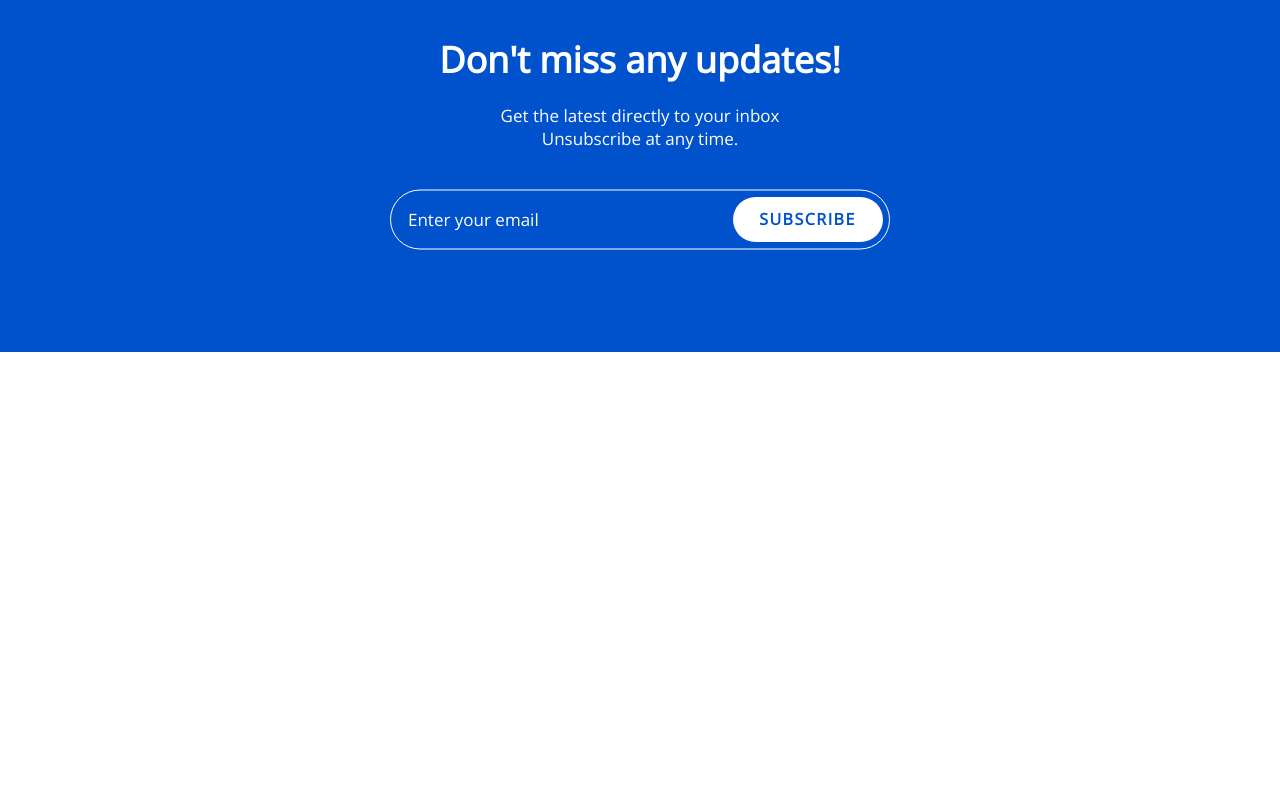
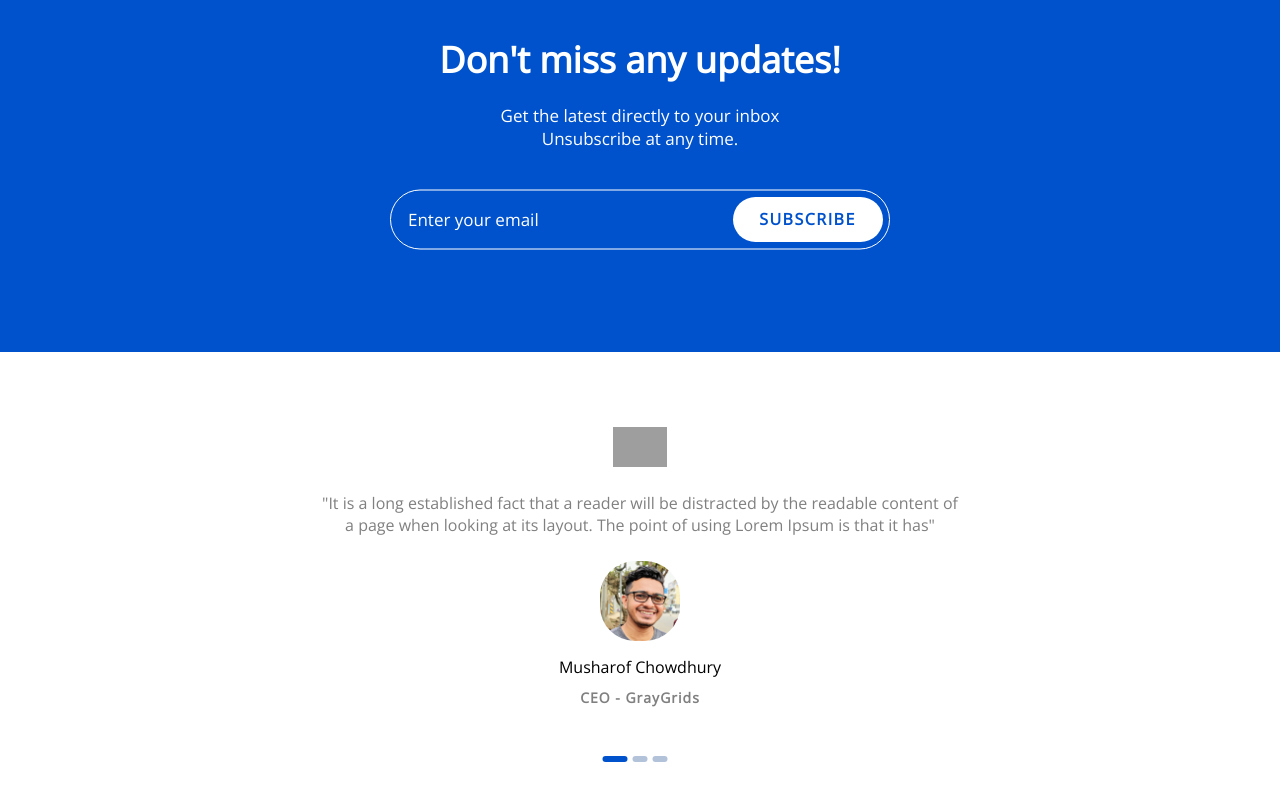
Before and after one commit to matiasdimuro/Startup-Template-1, a plain HTML site: page index.html in a window 1280 px wide. Shown: the part 4848-5648 px from the top of the page. Before the commit the page ends 5200 px from the top, so only its background shows below. Drawn offline with nearby package versions, Linux system fonts and the light colour scheme; grey boxes are pictures that could not be loaded.

Commit message:
Termino Testimonials Article

```diff
--- a/css/media_queries.css
+++ b/css/media_queries.css
@@ -404,6 +404,20 @@
 
         border-radius: 25px;
     }
+
+    /* TESTIMONIALS SECTION */
+    #testimonials_slider {
+        min-width: 300px;
+        max-width: 300px;
+    }
+
+    #testimonials_slider label {
+        bottom: 60px;
+    }
+
+    #slide_container section p:first-of-type {
+        font-size: 14px;
+    }
 }
 
 /* BREAKPOINT: ADAPTO TEXTO DENTRO DEL CONTENEDOR "VIDEO". */
--- /dev/null
+++ b/css/testimonials_article.css
@@ -0,0 +1,139 @@
+@import url(./general.css);
+
+#testimonials_article {
+    position: relative;
+
+    width: 100%;
+    min-height: 500px;
+
+    display: grid;
+    place-items: center;
+
+    background-color: var(--light);
+}
+
+#testimonials_slider {
+    min-width: 400px;
+    max-width: 810px;
+    height: 350px;
+}
+
+#testim-1, #testim-2, #testim-3 {
+    display: none;
+}
+
+#testimonials_slider label {
+    position: absolute;
+    bottom: 90px;
+    transform: translateX(-50%);
+
+    width: 15px;
+    height: 6px;
+    border-radius: 3px;
+
+    cursor: pointer;
+    z-index: 100;
+
+    background-color: rgba(56, 97, 157, 0.39);
+
+    transition: all .2s;
+}
+
+/* Posicion de Botones del Slider  */
+#testimonials_slider label:nth-of-type(1) {
+    left: calc(50% - 25px);
+}
+#testimonials_slider label:nth-of-type(2) {
+    left: 50%;
+}
+#testimonials_slider label:nth-of-type(3) {
+    left: calc(50% + 20px);
+}
+
+/* Accion de Cada Boton del Slider */
+#testim-1:checked ~ label:nth-of-type(1) {
+    left: calc(50% - 25px);
+    width: 25px;
+    background-color: var(--blue_primary);
+}
+#testim-2:checked ~ label:nth-of-type(2) {
+    width: 25px;
+    background-color: var(--blue_primary);
+}
+#testim-2:checked ~ label:nth-of-type(3) {
+    left: calc(50% + 25px);
+}
+#testim-3:checked ~ label:nth-of-type(3) {
+    width: 25px;
+    background-color: var(--blue_primary);
+    left: calc(50% + 28px);
+}
+
+#testim-2:checked ~ #slide_container > section {
+    transform: translateX(-100%);
+}
+#testim-3:checked ~ #slide_container > section {
+    transform: translateX(-200%);
+}
+
+
+#slide_container {
+    position: relative;
+    top: 50%;
+    left: 50%;
+    transform: translate(-50%, -50%);
+
+    width: 100%;
+    height: inherit;
+    overflow: hidden;
+
+    display: flex;
+}
+
+
+#slide_container section {
+    min-width: 100%;
+    max-width: 100%;
+    height: inherit;
+
+    text-align: center;
+
+    color: brown;
+    /* border: 1px solid brown; */
+
+    transition: all .6s;
+}
+
+#slide_container section img:first-child {
+    height: 40px;
+    margin-bottom: 20px;
+}
+
+#slide_container section p {
+    margin-bottom: 25px;
+    color: grey;
+}
+
+#slide_container section p:first-of-type {
+    display: block;
+    max-width: 80%;
+    margin-left: auto;
+    margin-right: auto;
+}
+
+#slide_container section .photo {
+    width: 80px;
+    height:  80px;
+    border-radius: 35px;
+}
+
+#slide_container > section > .name_test {
+    color: black;
+    margin: 10px;
+}
+
+#slide_container > section > .name_test + p {
+    font-size: 14px;
+    font-weight: bold;
+    letter-spacing: 1px;
+}
--- a/index.html
+++ b/index.html
@@ -15,6 +15,7 @@
     <link rel="stylesheet" href="./css/pricing_plans_article.css">
     <link rel="stylesheet" href="./css/team_article.css">
     <link rel="stylesheet" href="./css/suscribe_article.css">
+    <link rel="stylesheet" href="./css/testimonials_article.css">
     <link rel="stylesheet" href="./css/media_queries.css">
 
     <title>Startup #1</title>
@@ -346,8 +347,55 @@
         </section>
     </article>
 
-    <article>
-        <section></section>
+    <article id="testimonials_article">
+        <article id="testimonials_slider">
+            <input id="testim-1" type="radio" name="tetsimonials" checked>
+            <input id="testim-2" type="radio" name="tetsimonials">
+            <input id="testim-3" type="radio" name="tetsimonials">
+
+            <label for="testim-1"></label>
+            <label for="testim-2"></label>
+            <label for="testim-3"></label>
+
+            <div id="slide_container">
+                <section>
+                    <img
+                        src="https://demo.ayroui.com/templates/startup-template/assets/images/testimonial/brand1.svg"
+                        alt="GrayGrids Logo" class="startup">
+                    <p>
+                        "It is a long established fact that a reader will be distracted by the readable content of a page when looking at its layout. The point of using Lorem Ipsum is that it has"
+                    </p>
+                    <img src="./drawables/testimonials_photo.jpg" alt="Person Photo" class="photo">
+                    <p class="name_test">Musharof Chowdhury</p>
+                    <p>CEO - GrayGrids</p>
+                </section>
+
+                <section>
+                    <img
+                        src="https://demo.ayroui.com/templates/startup-template/assets/images/testimonial/brand2.svg"
+                        alt="Ayro UI Logo" class="startup">
+                    <p>
+                        "It is a long established fact that a reader will be distracted by the readable content of a page when looking at its layout. The point of using Lorem Ipsum is that it has"
+                    </p>
+                    <img src="./drawables/testimonials_photo.jpg" alt="Person Photo" class="photo">
+                    <p class="name_test">Musharof Chowdhury</p>
+                    <p>CEO - Ayro UI</p=>
+                </section>
+
+                <section>
+                    <img
+                        src="https://demo.ayroui.com/templates/startup-template/assets/images/testimonial/brand3.svg"
+                        alt="LineIcons" class="startup">
+                    <p>
+                        "It is a long established fact that a reader will be distracted by the readable content of a page when looking at its layout. The point of using Lorem Ipsum is that it has"
+                    </p>
+                    <img src="./drawables/testimonials_photo.jpg" alt="Person Photo" class="photo">
+                    <p class="name_test">Musharof Chowdhury</p>
+                    <p>CEO - LineIcons</p:>
+                </section>
+            </div>
+
+        </article>
     </article>
 
     <article>
```
Also changed, not shown: drawables/testimonials_photo.jpg (added).
